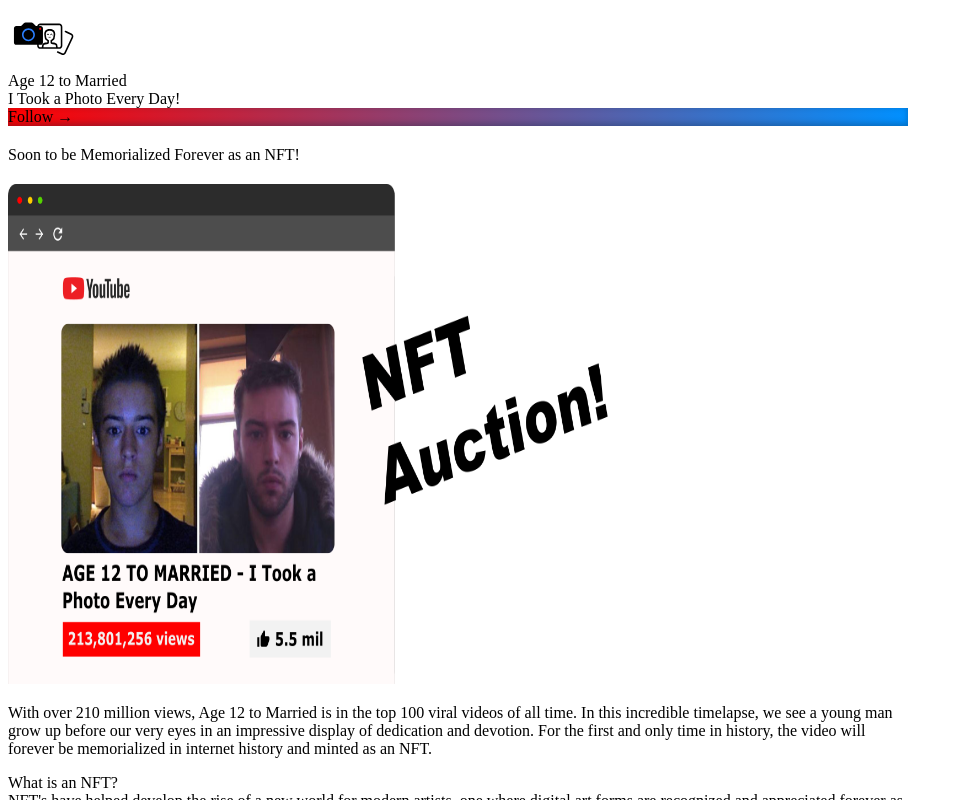
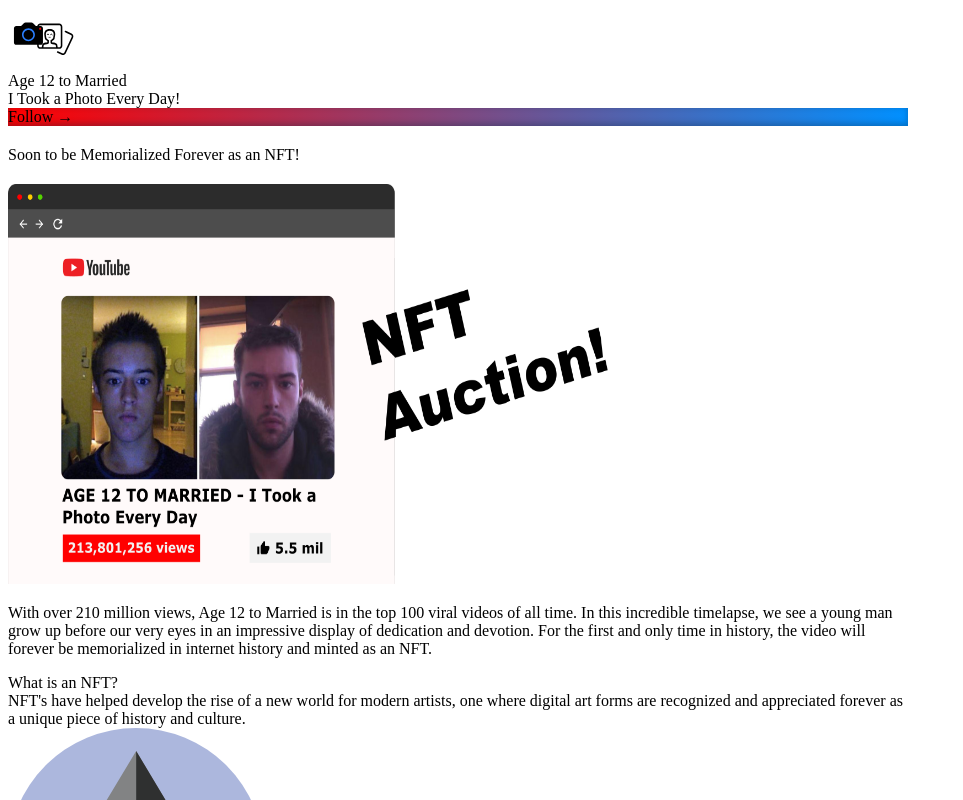
Before and after one commit to ScienceMoo/tailwind-website, a Next.js app: page / in a window 1280 px wide. Shown: the top 800 px of the page, without its empty margins (0-963 px from the left). Built offline with nearby package versions, Linux system fonts and the light colour scheme.

Commit message:
fix padding

```diff
--- a/pages/index.js
+++ b/pages/index.js
@@ -44,7 +44,7 @@
         >
           <div
             style={{ margin: "20px 0" }}
-            className="flex items-center justify-center w-full text-2xl md:text-3xl mt-5"
+            className="flex items-center justify-center w-full text-2xl md:text-3xl mt-4"
           >
             Soon to be Memorialized Forever as an NFT!
           </div>
@@ -54,7 +54,7 @@
               src="/video_browser2.png"
               alt="Age 12 to Married NFT"
               className="h-48 md:h-80 object-contain mb-2"
-              height="500"
+              height="400"
               width="600"
             />
           </div>
@@ -141,7 +141,7 @@
             className="rounded h-56 md:h-80 object-contain"
           />
 
-          <div className="text-xl mt-4 text-center w-full">
+          <div className="text-xl mt-4 mb-4 text-center w-full">
             Hugo is still taking photos today!
           </div>
 
```
